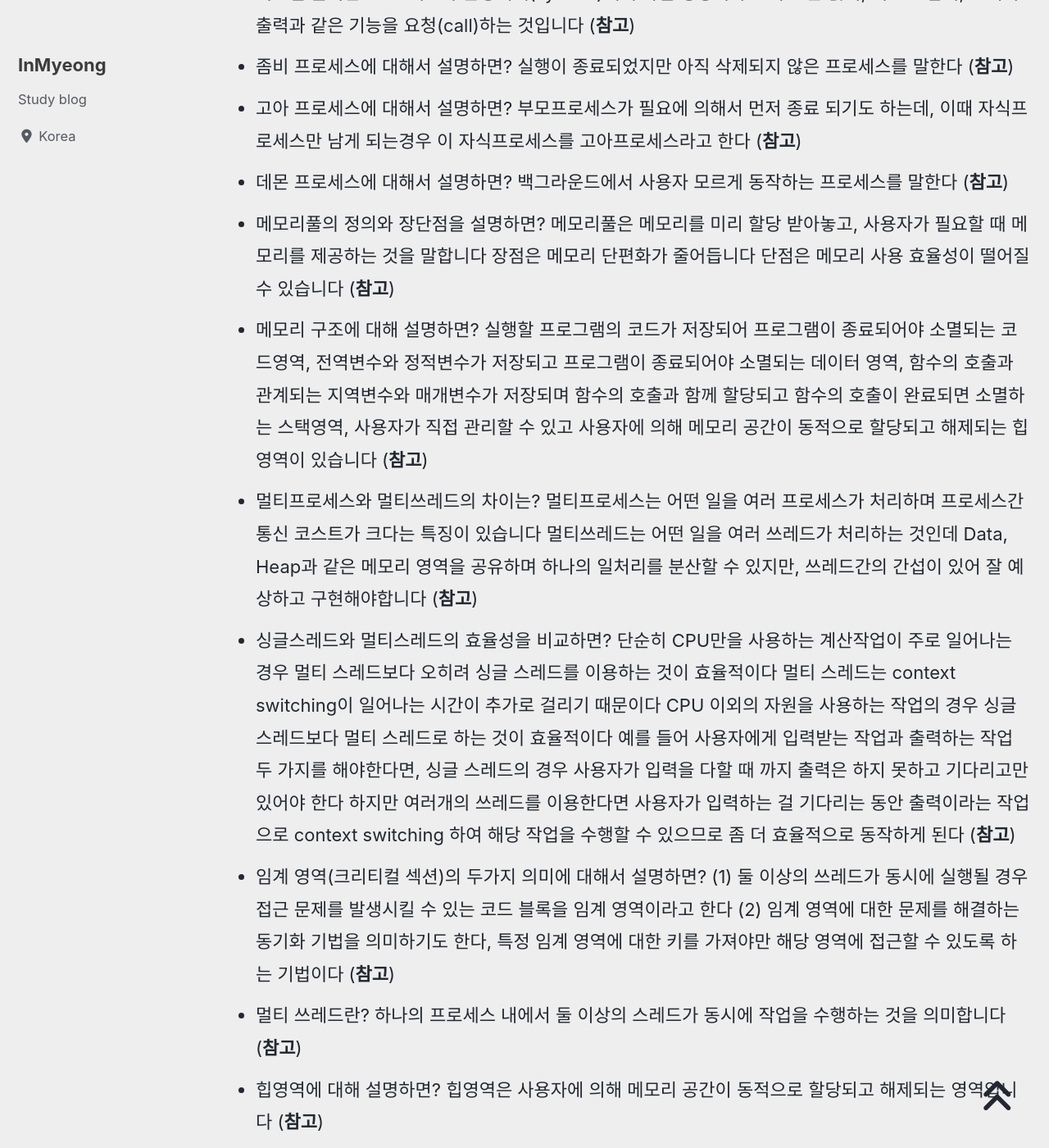
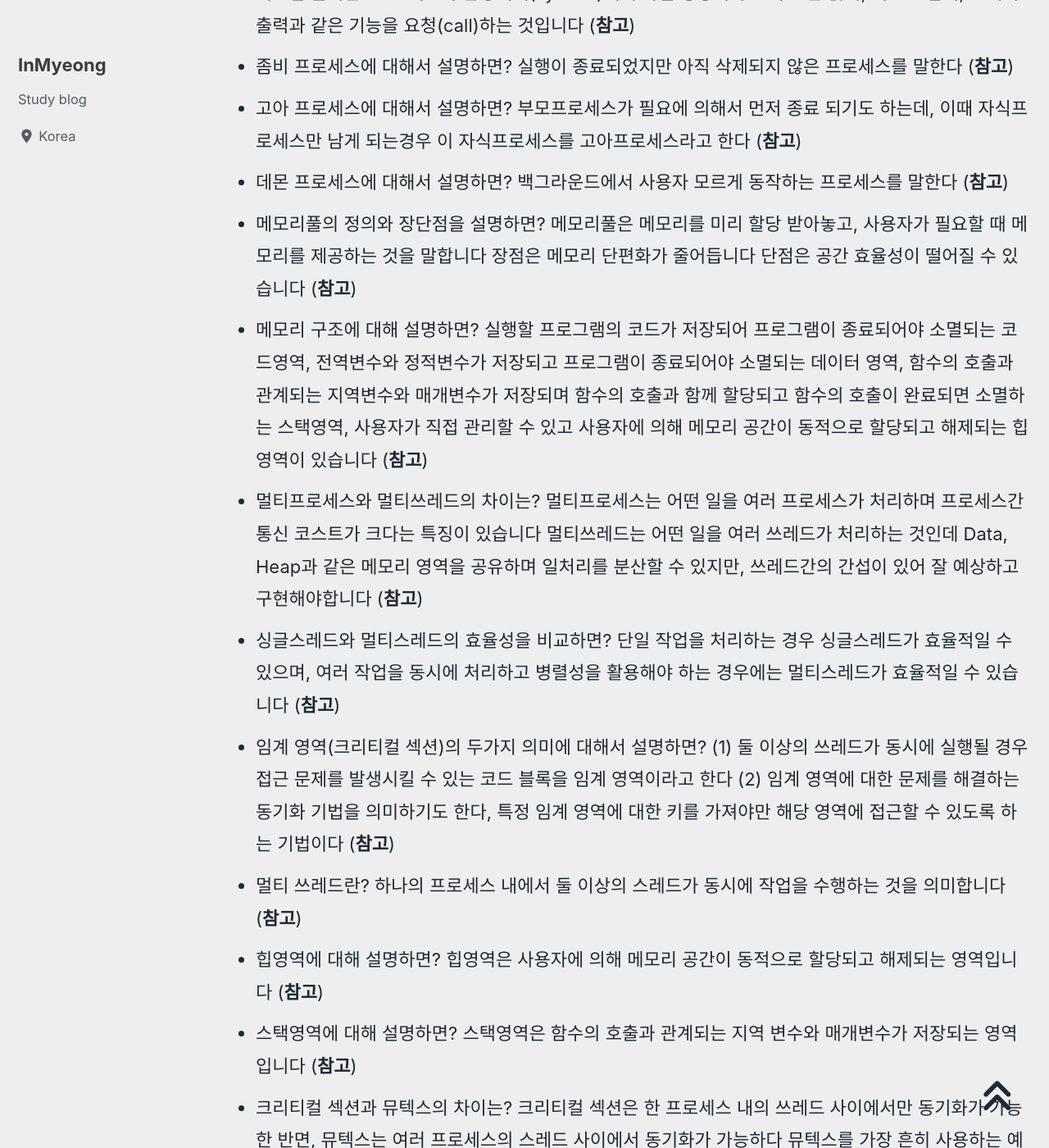
Before and after one commit to devMyeong/devMyeong.github.io, a Jekyll site: the page built from _posts/cs/2022-09-05-블로그-면접준비.md, in a window 1280 px wide and 1400 px high, scrolled down 27248 px. Shown: the whole window at 82% size. Built offline with Jekyll 4.4.1, drawn with Linux system fonts in a browser that asks for light colours; cached includes are drawn as plain includes; nearby versions of some CDN libraries; some web fonts are replaced; comment, search, counter and statistics services are not loaded; some of the changed text lies outside the part shown.

Commit message:
Chore : 수정

```diff
--- a/_posts/cs/2022-09-05-블로그-면접준비.md
+++ b/_posts/cs/2022-09-05-블로그-면접준비.md
@@ -254,16 +254,15 @@ last_modified_at: 2022-10-30
 - 좀비 프로세스에 대해서 설명하면? 실행이 종료되었지만 아직 삭제되지 않은 프로세스를 말한다 ([**참고**](https://www.joinc.co.kr/w/Site/system_programing/process/Zombie))
 - 고아 프로세스에 대해서 설명하면? 부모프로세스가 필요에 의해서 먼저 종료 되기도 하는데, 이때 자식프로세스만 남게 되는경우 이 자식프로세스를 고아프로세스라고 한다 ([**참고**](https://m.blog.naver.com/PostView.naver?isHttpsRedirect=true&blogId=icecds&logNo=40053269520))
 - 데몬 프로세스에 대해서 설명하면? 백그라운드에서 사용자 모르게 동작하는 프로세스를 말한다 ([**참고**](https://m.blog.naver.com/PostView.naver?isHttpsRedirect=true&blogId=icecds&logNo=40053269520))
-- 메모리풀의 정의와 장단점을 설명하면? 메모리풀은 메모리를 미리 할당 받아놓고, 사용자가 필요할 때 메모리를 제공하는 것을 말합니다 장점은 메모리 단편화가 줄어듭니다 단점은 메모리 사용 효율성이 떨어질 수 있습니다 ([**참고**](https://linkmemo.tistory.com/183))
+- 메모리풀의 정의와 장단점을 설명하면? 메모리풀은 메모리를 미리 할당 받아놓고, 사용자가 필요할 때 메모리를 제공하는 것을 말합니다 장점은 메모리 단편화가 줄어듭니다 단점은 공간 효율성이 떨어질 수 있습니다 ([**참고**](https://linkmemo.tistory.com/183))
 - 메모리 구조에 대해 설명하면? 실행할 프로그램의 코드가 저장되어 프로그램이 종료되어야 소멸되는 코드영역, 전역변수와 정적변수가 저장되고 프로그램이 종료되어야 소멸되는 데이터 영역, 함수의 호출과 관계되는 지역변수와 매개변수가 저장되며 함수의 호출과 함께 할당되고 함수의 호출이 완료되면 소멸하는 스택영역, 사용자가 직접 관리할 수 있고 사용자에 의해 메모리 공간이 동적으로 할당되고 해제되는 힙영역이 있습니다 ([**참고**](https://sshoreng.tistory.com/80?category=712983))
-- 멀티프로세스와 멀티쓰레드의 차이는? 멀티프로세스는 어떤 일을 여러 프로세스가 처리하며 프로세스간 통신 코스트가 크다는 특징이 있습니다 멀티쓰레드는 어떤 일을 여러 쓰레드가 처리하는 것인데 Data, Heap과 같은 메모리 영역을 공유하며 하나의 일처리를 분산할 수 있지만, 쓰레드간의 간섭이 있어 잘 예상하고 구현해야합니다 ([**참고**](https://sshoreng.tistory.com/80?category=712983))
-- 싱글스레드와 멀티스레드의 효율성을 비교하면? 단순히 CPU만을 사용하는 계산작업이 주로 일어나는 경우 멀티 스레드보다 오히려 싱글 스레드를 이용하는 것이 효율적이다 멀티 스레드는 context switching이 일어나는 시간이 추가로 걸리기 때문이다 CPU 이외의 자원을 사용하는 작업의 경우 싱글 스레드보다 멀티 스레드로 하는 것이 효율적이다 예를 들어 사용자에게 입력받는 작업과 출력하는 작업 두 가지를 해야한다면, 싱글 스레드의 경우 사용자가 입력을 다할 때 까지 출력은 하지 못하고 기다리고만 있어야 한다 하지만 여러개의 쓰레드를 이용한다면 사용자가 입력하는 걸 기다리는 동안 출력이라는 작업으로 context switching 하여 해당 작업을 수행할 수 있으므로 좀 더 효율적으로 동작하게 된다 ([**참고**](https://excited-hyun.tistory.com/255))
+- 멀티프로세스와 멀티쓰레드의 차이는? 멀티프로세스는 어떤 일을 여러 프로세스가 처리하며 프로세스간 통신 코스트가 크다는 특징이 있습니다 멀티쓰레드는 어떤 일을 여러 쓰레드가 처리하는 것인데 Data, Heap과 같은 메모리 영역을 공유하며 일처리를 분산할 수 있지만, 쓰레드간의 간섭이 있어 잘 예상하고 구현해야합니다 ([**참고**](https://sshoreng.tistory.com/80?category=712983))
+- 싱글스레드와 멀티스레드의 효율성을 비교하면? 단일 작업을 처리하는 경우 싱글스레드가 효율적일 수 있으며, 여러 작업을 동시에 처리하고 병렬성을 활용해야 하는 경우에는 멀티스레드가 효율적일 수 있습니다 ([**참고**](https://excited-hyun.tistory.com/255))
 - 임계 영역(크리티컬 섹션)의 두가지 의미에 대해서 설명하면? (1) 둘 이상의 쓰레드가 동시에 실행될 경우 접근 문제를 발생시킬 수 있는 코드 블록을 임계 영역이라고 한다 (2) 임계 영역에 대한 문제를 해결하는 동기화 기법을 의미하기도 한다, 특정 임계 영역에 대한 키를 가져야만 해당 영역에 접근할 수 있도록 하는 기법이다 ([**참고**](https://m.blog.naver.com/PostView.naver?isHttpsRedirect=true&blogId=cmw1728&logNo=220479810666))
 - 멀티 쓰레드란? 하나의 프로세스 내에서 둘 이상의 스레드가 동시에 작업을 수행하는 것을 의미합니다 ([**참고**](http://www.tcpschool.com/java/java_thread_multi))
 - 힙영역에 대해 설명하면? 힙영역은 사용자에 의해 메모리 공간이 동적으로 할당되고 해제되는 영역입니다 ([**참고**](https://velog.io/@tonic523/%ED%9E%99-%EC%98%81%EC%97%AD-vs-%EC%8A%A4%ED%83%9D-%EC%98%81%EC%97%AD))
 - 스택영역에 대해 설명하면? 스택영역은 함수의 호출과 관계되는 지역 변수와 매개변수가 저장되는 영역입니다 ([**참고**](https://velog.io/@tonic523/%ED%9E%99-%EC%98%81%EC%97%AD-vs-%EC%8A%A4%ED%83%9D-%EC%98%81%EC%97%AD))
 - 크리티컬 섹션과 뮤텍스의 차이는? 크리티컬 섹션은 한 프로세스 내의 쓰레드 사이에서만 동기화가 가능한 반면, 뮤텍스는 여러 프로세스의 스레드 사이에서 동기화가 가능하다 뮤텍스를 가장 흔히 사용하는 예가 프로세스 다중 실행을 막을 때이다 ([**참고**](https://kylim.tistory.com/m/29?category=1135))
-- 캐시에 대해 설명하면? 데이터를 미리 복사해 놓는 임시 저장소이자 빠른 장치와 느린 장치의 속도 차이에 따른 병목 현상을 줄이기 위한 메모리를 말한다 ([**참고**](https://gyoogle.dev/blog/computer-science/computer-architecture/%EC%BA%90%EC%8B%9C%20%EB%A9%94%EB%AA%A8%EB%A6%AC.html))
 - 시간적 지역성과 공간적 지역성에 대해 설명하면? 시간적 지역성은 최근 액세스 된 기억 장소가 가까운 미래에 다시 액세스 될 가능성 높다는 의미이다 공간적 지역성은 액세스된 기억장소와 인접한 기억장소가 액세스될 가능성 높다는 의미이다 ([**참고**](http://blog.skby.net/%EC%A7%80%EC%97%AD%EC%84%B1-locality/))
 - data영역과 bss영역을 구분하는 이유는? 초기화되지 않은 변수는 프로그램이 실행될 때 영역만 잡아주면 되고 그 값을 프로그램에 저장하고 있을 필요는 없으나(bss 영역) 초기화가 되는 변수는 그 값도 프로그램에 저장하고 있어야 하기 때문이다(data 영역) ([**참고**](https://velog.io/@tkddn2075/%ED%94%84%EB%A1%9C%EC%84%B8%EC%8A%A4-%EC%A3%BC%EC%86%8C-%EA%B3%B5%EA%B0%84))
 - Heap Overflow와 Stack Overflow에 대해 설명하면? Heap Overflow는 heap이 위에서부터 주소값을 채우며 내려오다가 stack영역을 침범하는 경우이다 Stack Overflow는 밑에서 부터 주소값을 채우며 올라가다가 heap 영역을 침범하는 경우이다 ([**참고**](https://namoeye.tistory.com/entry/%EB%A9%B4%EC%A0%91%EB%8C%80%EB%B9%84-%EC%A7%88%EB%AC%B8-%EC%A0%95%EB%A6%AC))
```
